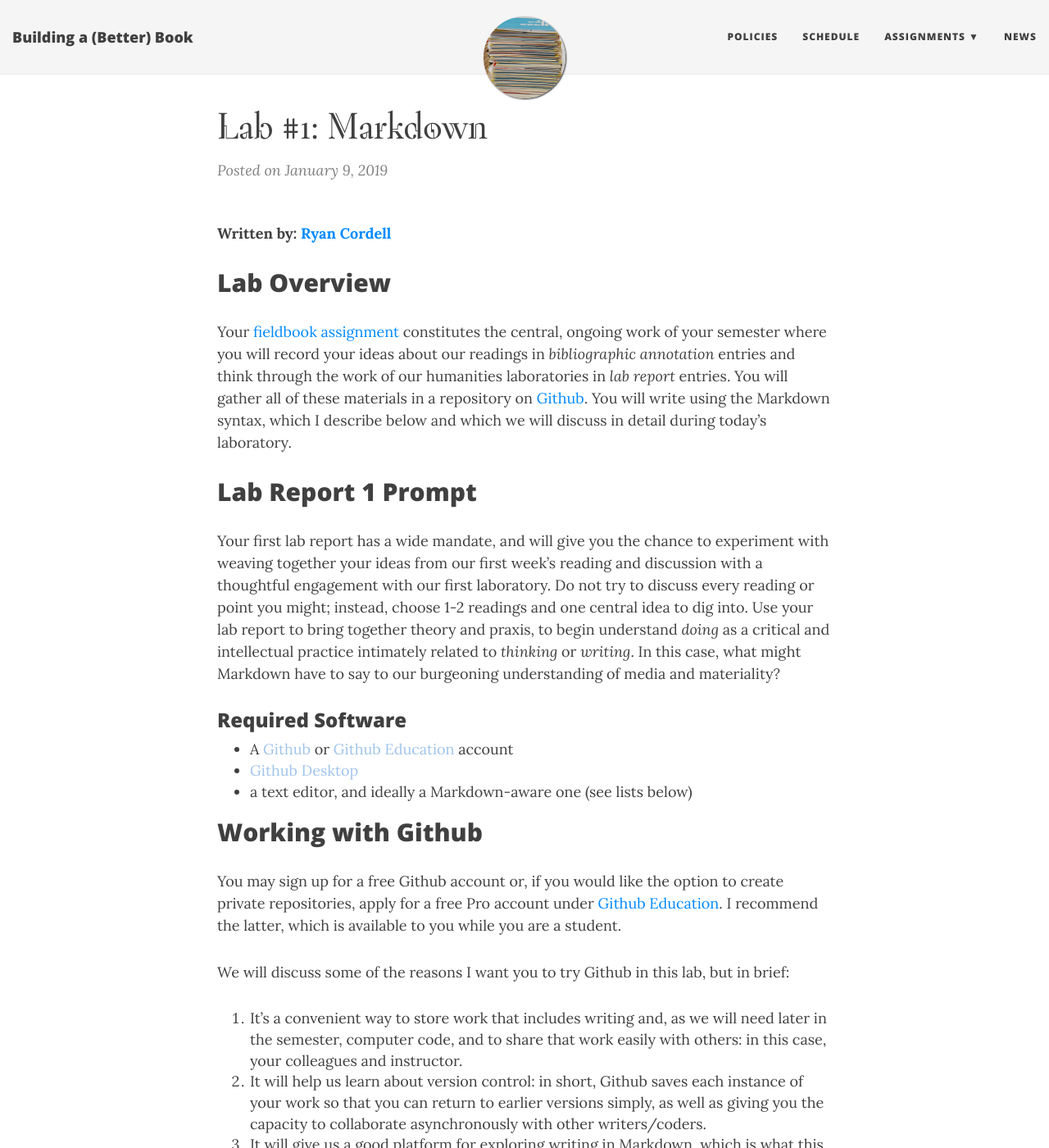
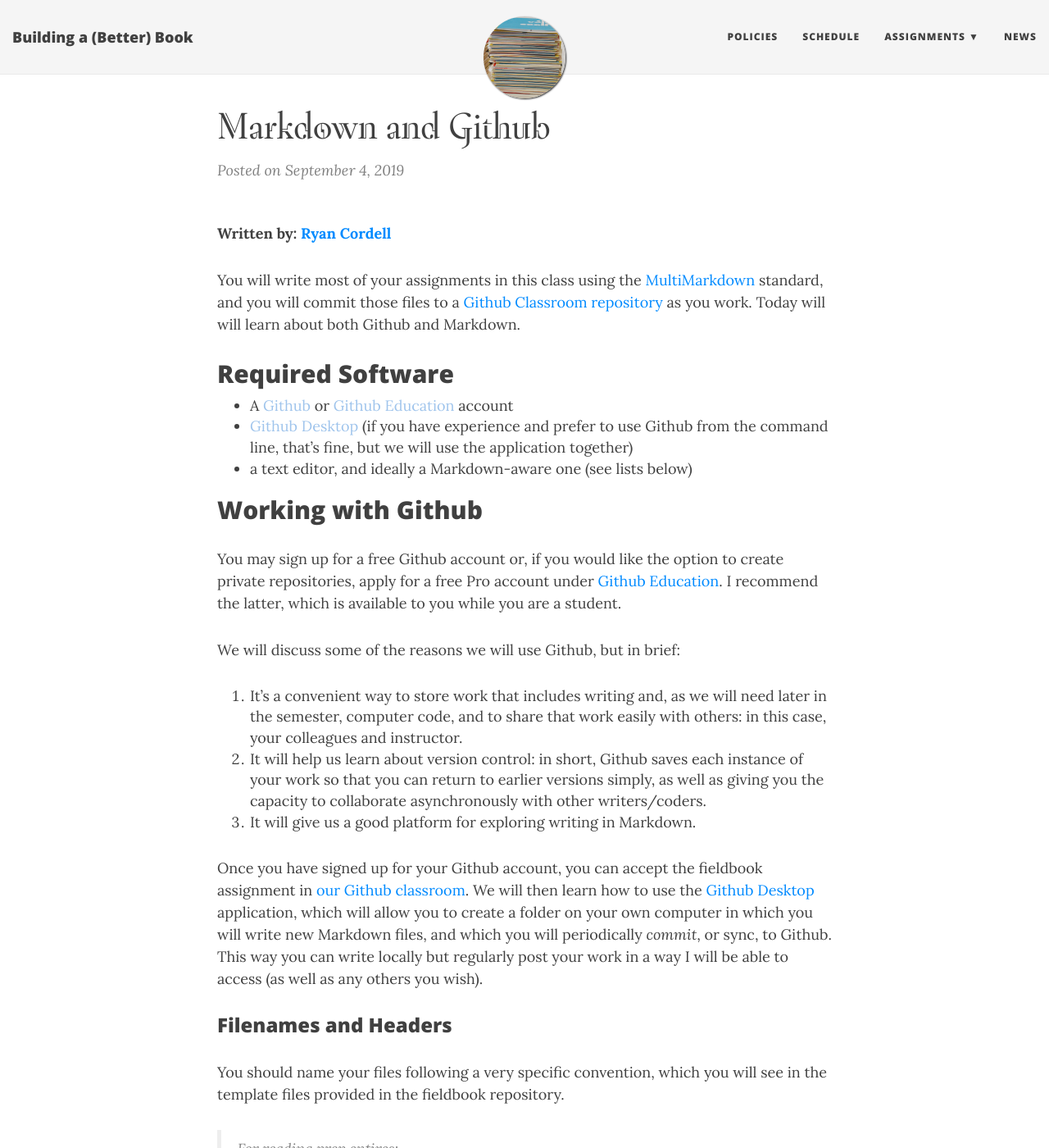
Before and after one commit to rccordell/f19bbb, a Jekyll site: the page built from _posts/2019-09-04-MarkdownAndGithub.md, in a window 1280 px wide and 1400 px high. Shown: the whole window at 82% size. Built offline with Jekyll 4.4.1, drawn with Linux system fonts in a browser that asks for light colours; nearby versions of some CDN libraries; some web fonts are replaced; some of the changed text lies outside the part shown.

Commit message:
add markdown and github references

````diff
--- a/_posts/2019-01-16-Lab2-IlluminatingtheBook.md
+++ /dev/null
@@ -1,26 +0,0 @@
----
-layout: page
-title: "Lab #2: Illuminating the Book"
-tags: [lab, fieldbook]
-author: rccordell
-permalink: /labs/Lab2-Illuminating/
----
-
-Let's start with a quote from Marshall McLuhan, which we discussed last week:
-
-> The electric light escapes attention as a communication medium just because it has no “content.” And this makes it an invaluable instance of how people fail to study media at all. For it is not till the electric light is used to spell out some brand name that it is noticed as a medium. Then it is not the light but the “content” (or what is really another medium) that is noticed. The message of the electric light is like the message of electric power in industry, totally radical, pervasive, and decentralized. For electric light and power are separate from their uses, yet they eliminate time and space factors in human association exactly as do radio, telegraph, telephone, and TV, creating involvement in depth.
-
-In today's lab we read and wrote by candlelight in part to think about practices of early manuscript production, and it is certainly true that medieval scribes sometimes copied manuscripts by candlelight, particularly in the winter months when daylight was scarce.
-
-However, it is also true that technologies of illumination didn’t change that significantly for a long while—people in the mid-nineteenth century still read and wrote by candlelight and [they were still scrivening](http://www.bartleby.com/129/) well into the age of print. We are so accustomed to the ways electric light reshapes our daily lives that it is difficult, if not impossible, to imagine landscapes and lives not defined by it.
-
-To frame this in another way, the candle is a non-textual medium that has profoundly affected the texts we have inherited from previous generations: the candle is not a format, perhaps, but it has profound influence on the evolution of our textual formats. An ecology of media, including candlelight, parchment, and calligraphic standards circumscribed and defined the labor of early book making, which in turn helped determine what books were made, what forms they assumed, and how they were used. And that labor is also important as labor: bookmaking was a laborious process, an embodied process. The books through which we understand early periods are not simply those that were written, but instead those that survived, and often because they were mediated and remediated through a series of scribes, formats, materials, and, later, typesetters and editors.
-
-![alt text](https://i0.wp.com/brainpickings.org/wp-content/uploads/2012/03/marginalized.jpg?zoom=2&w=680 "Notes in medieval manuscripts made by medieval scribes, from Brain Pickings")
-*From [Brian Pickings](https://www.brainpickings.org/2012/03/21/monk-complaints-manuscripts/), a list of complaints about copying found in the margins of medieval manuscripts.*
-
-## Lab Report 2 Prompt
-
-For this lab report, I want you to do two things. First, to reflect as always on the lab we conducted together. How does working by candlelight help you think about early practices of textual production and the codex format? What new insights are produced by the experience?
-
-Second, I would ask you to choose another format: perhaps something more contemporary, such as a software format, or something related to your own area of research interest. Then, I would ask you to consider—and this might require some brief additional research—a technical or material element that influences the form, production, or use of your format. You have latitude here, but you should be considering something that seems on first glance to stand apart from the content of your format, as the candle perhaps seems separate from the content of the manuscripts produced by its light. What new insight might we glean by considering these elements together, or by widening our lens from a given medium to the technologies or materials central to its expression?
--- a/_posts/2019-01-09-Lab1-Markdown.md
+++ b/_posts/2019-09-04-MarkdownAndGithub.md
@@ -1,73 +1,43 @@
 ---
 layout: post
-title: "Lab #1: Markdown"
-tags: [lab, fieldbook]
+title: "Markdown and Github"
 author: rccordell
-permalink: /labs/Lab1-Markdown/
+permalink: /Markdown-and-Github/
 ---
 
-## Lab Overview
+You will write most of your assignments in this class using the [MultiMarkdown](http://fletcherpenney.net/multimarkdown/) standard, and you will commit those files to a [Github Classroom repository](https://classroom.github.com/a/i5JrrTkP) as you work. Today will will learn about both Github and Markdown.
 
-Your [fieldbook assignment](/assignments/fieldbook) constitutes the central, ongoing work of your semester where you will record your ideas about our readings in *bibliographic annotation* entries and think through the work of our humanities laboratories in *lab report* entries. You will gather all of these materials in a repository on [Github](https://github.com/). You will write using the Markdown syntax, which I describe below and which we will discuss in detail during today's laboratory.
-
-## Lab Report 1 Prompt
-
-Your first lab report has a wide mandate, and will give you the chance to experiment with weaving together your ideas from our first week's reading and discussion with a thoughtful engagement with our first laboratory. Do not try to discuss every reading or point you might; instead, choose 1-2 readings and one central idea to dig into. Use your lab report to bring together theory and praxis, to begin understand *doing* as a critical and intellectual practice intimately related to *thinking* or *writing*. In this case, what might Markdown have to say to our burgeoning understanding of media and materiality?
-
-### Required Software
+## Required Software
 
 + A [Github](https://github.com/) or [Github Education](https://education.github.com/) account
-+ [Github Desktop](https://desktop.github.com/)
++ [Github Desktop](https://desktop.github.com/) (if you have experience and prefer to use Github from the command line, that's fine, but we will use the application together)
 + a text editor, and ideally a Markdown-aware one (see lists below)
 
 ## Working with Github
 
 You may sign up for a free Github account or, if you would like the option to create private repositories, apply for a free Pro account under [Github Education](https://education.github.com/). I recommend the latter, which is available to you while you are a student.
 
-We will discuss some of the reasons I want you to try Github in this lab, but in brief:
+We will discuss some of the reasons we will use Github, but in brief:
 
 1. It's a convenient way to store work that includes writing and, as we will need later in the semester, computer code, and to share that work easily with others: in this case, your colleagues and instructor.
 2. It will help us learn about version control: in short, Github saves each instance of your work so that you can return to earlier versions simply, as well as giving you the capacity to collaborate asynchronously with other writers/coders.
-3. It will give us a good platform for exploring writing in Markdown, which is what this lab will largely focus on.
+3. It will give us a good platform for exploring writing in Markdown.
 
-Once you have signed up for your Github account, we will begin discussing methods for contributing—or adding files—to it. You might consider downloading the [Github Desktop](https://desktop.github.com/) application to make contributing to your repository simple.
+Once you have signed up for your Github account, you can accept the fieldbook assignment in [our Github classroom](https://classroom.github.com/a/i5JrrTkP). We will then learn how to use the [Github Desktop](https://desktop.github.com/) application, which will allow you to create a folder on your own computer in which you will write new Markdown files, and which you will periodically *commit*, or sync, to Github. This way you can write locally but regularly post your work in a way I will be able to access (as well as any others you wish).
 
-Essentially, however, you will be creating a folder on your own computer in which you will create new Markdown files, and which you will periodically *commit*, or sync, to Github. This way you can write locally but regularly post your work in a way I will be able to access (as well as any others you wish).
+### Filenames and Headers
 
-## Filenames and Headers
+You should name your files following a very specific convention, which you will see in the template files provided in the fieldbook repository.
 
-You should name your files following a very specific convention, which I also outline in the fieldbook assignment.
+> *For reading prep entires:*
+>
+> `YYYY-MM-DD-readingPrep-WeekName.md`
+>
+> *For reflective entries:*
+> `YYYY-MM-DD-reflective-WeekName.md`
 
-> *For bibliographic annotation entries:*
->
-> `YYYY-MM-DD-bibliographic-WHAT-WORDS-YOU-WANT.md`
->
-> *For lab report entries:*
-> `YYYY-MM-DD-labreport-WHAT-WORDS-YOU-WANT.md`
+Files should be saved in the correct folder of the repository.
 
-Each file should begin with a header following this convention:
-
-*For bibliographic annotation entries:*
-
-```
----
-layout: post
-title: "TITLE HERE"
-tags: [bibliographic annotation, fieldbook]
-author: YOUR NAME HERE
----
-```
-
-*For lab report entries:*
-
-```
----
-layout: post
-title: "TITLE HERE"
-tags: [lab report, fieldbook]
-author: YOUR NAME HERE
----
-```
 
 ## Composing in Markdown
 
@@ -94,7 +64,7 @@ Below I will describe the most common Markdown syntax, but for additional refere
 + The [Markdown Wikipedia page](https://en.wikipedia.org/wiki/Markdown), which includes a very handy chart of the syntax.
 + John Gruber's [introduction to Markdown](https://daringfireball.net/projects/markdown/syntax). Gruber developed the standard and knows what he's talking about!
 + This [interactive Markdown tutorial](http://www.markdowntutorial.com/), which will teach you the syntax in a few minutes.
-+ You can also download [the Markdown versions of our class website pages](https://github.com/rccordell/s19rm) (all generated directly from Markdown) or [the Markdown for this very lab](https://github.com/rccordell/s19rm/blob/master/_posts/2019-01-09-Lab1-Markdown.md) if you'd like to compare what you see in your browser with the marked-up text that created it (click the `Raw` button to see the Markdown [without GitHub's styling](https://raw.githubusercontent.com/rccordell/s19rm/master/_posts/2019-01-09-Lab1-Markdown.md)).
++ You can also download [the Markdown versions of our class website pages](https://github.com/rccordell/f19bbb).
 
 In short, in Markdown your text will not include any visible stylistic variations such as italics or bold text; Markdown is a *plain text* format. However, many Markdown Editors will be able to preview the way your documents will look like when they're styled.
 
````
Also changed, not shown: _posts/2019-01-16-labreport.md (deleted, +0 -34 lines), _posts/2019-01-22-Labreport-MARKDOWN.md (deleted, +0 -48 lines), _posts/2019-01-23-Lab3-IntoTheArchive.md (deleted, +0 -54 lines), _posts/2019-01-30-Bibliographic-WEEK-4.md (deleted, +0 -13 lines), _posts/2019-02-06-Lab4-LetterpressI.md (deleted, +0 -26 lines), _posts/2019-02-20-Lab5-LetterpressII.md (deleted, +0 -9 lines), _posts/2019-02-27-Lab6-LetterpressIII.md (deleted, +0 -9 lines), _posts/2019-03-13-Lab7-BuildingABot.md (deleted, +0 -13 lines), _posts/2019-03-20-Lab8-TextAnalysisI.md (deleted, +0 -23 lines), _posts/2019-03-28-Lab9-DataAnalysis.md (deleted, +0 -10 lines), _posts/2019-04-03-Lab10-TextAnalysisII.md (deleted, +0 -9 lines), _posts/2019-04-10-Lab11-ElectronicTexts.md (deleted, +0 -28 lines).
